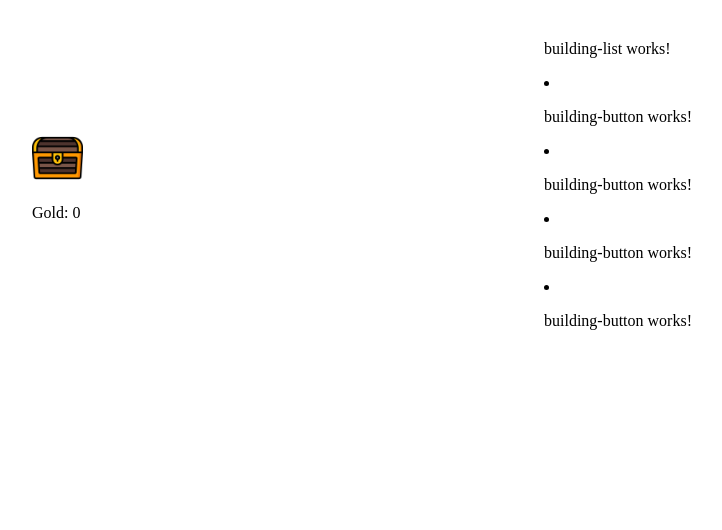
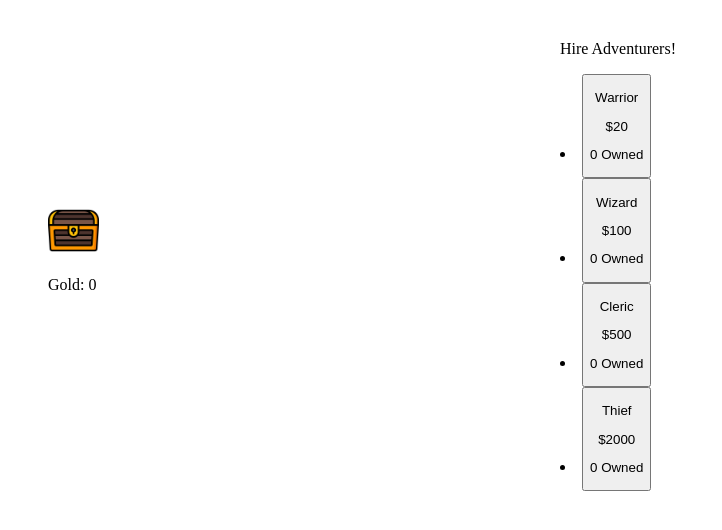
Before and after one commit to PlasmaDiffusion/battle-clicker, an Angular app: page / in a window 1280 px wide. Shown: the top 530 px of the page, without its empty margins (294-1016 px from the left). Built offline with nearby package versions, Linux system fonts and the light colour scheme.

Commit message:
Child building buttons
Building buttons with the angular equivalent of React props

```diff
--- a/src/app/building-button/building-button.component.html
+++ b/src/app/building-button/building-button.component.html
@@ -1 +1,5 @@
-<p>building-button works!</p>
+<button>
+<p>{{building.name}}</p>
+<p>${{building.price}}</p>
+<p>{{building.owned}} Owned</p>
+</button>
--- a/src/app/building-button/building-button.component.ts
+++ b/src/app/building-button/building-button.component.ts
@@ -1,4 +1,5 @@
-import { Component } from '@angular/core';
+import { Component, OnInit, Input } from '@angular/core';
+import { Building } from '../building';
 
 @Component({
   selector: 'app-building-button',
@@ -9,4 +10,12 @@ import { Component } from '@angular/core';
 })
 export class BuildingButtonComponent {
 
+
+ @Input() building: Building;
+
+
+ constructor(){
+  this.building = {name:'', price: 0, owned: 0};
+ }
+
 }
--- a/src/app/building-list/building-list.component.html
+++ b/src/app/building-list/building-list.component.html
@@ -1,3 +1,3 @@
-<p>building-list works!</p>
+<p>Hire Adventurers!</p>
 <li *ngFor="let building of buildings">
-    <app-building-button>
+    <app-building-button [building]="building">
--- a/src/app/building-list/building-list.component.ts
+++ b/src/app/building-list/building-list.component.ts
@@ -1,4 +1,4 @@
-import { Component } from '@angular/core';
+import { Component, OnInit } from '@angular/core';
 import { NgFor } from '@angular/common';
 import { Building } from '../building';
 import { BuildingButtonComponent } from '../building-button/building-button.component';
@@ -18,5 +18,8 @@ const buildings: Building[] = [
   styleUrl: './building-list.component.scss',
 })
 export class BuildingListComponent {
-  public buildings: Building[] = buildings;
+
+
+
+   buildings: Building[] = buildings;
 }
```
